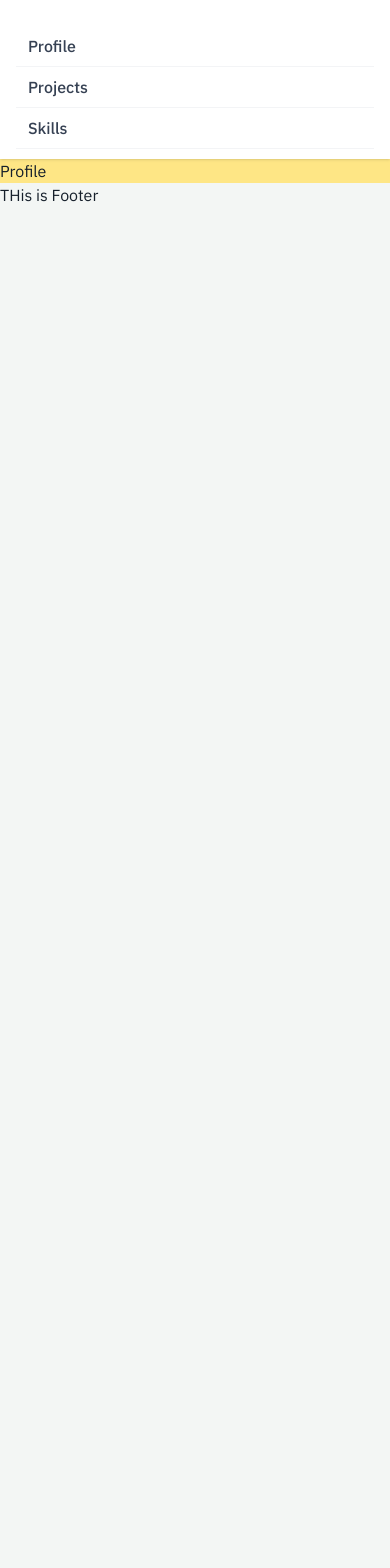
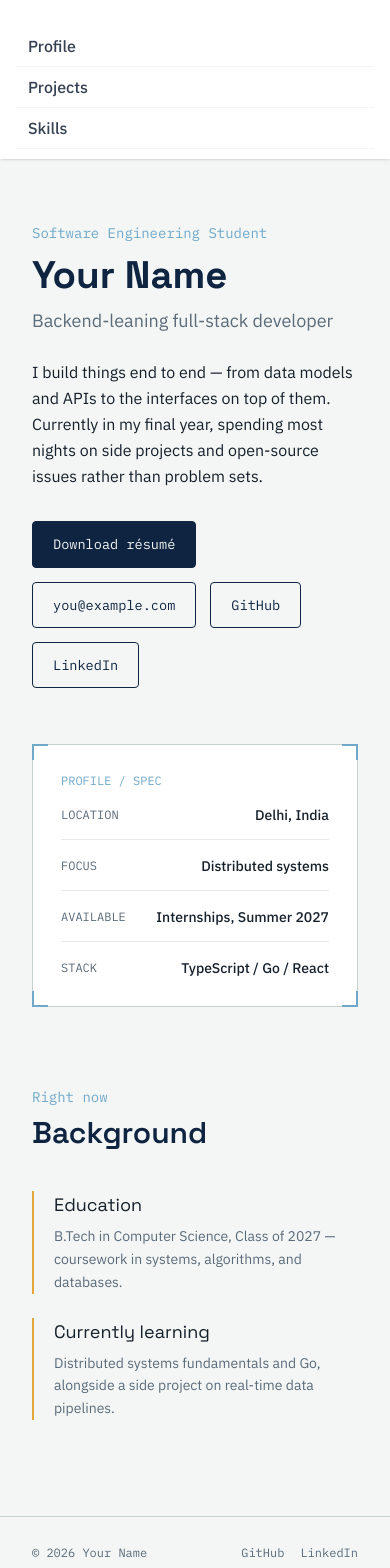
Before and after one commit to dev-manvendra/Portfolio, a React app: page /profile in a window 390 px wide. Shown: the top 1568 px of the page. Before the commit the page ends 844 px from the top, so only its background shows below. Built offline with nearby package versions, Linux system fonts and the light colour scheme; the HTML template or start-up script is replaced by a standard one.

Commit message:
feat: implement Profile component with structured data and responsive layout

```diff
--- a/src/Components/Profile.jsx
+++ b/src/Components/Profile.jsx
@@ -1,7 +1,120 @@
-function Profile() {
-    return (
-        <div className='bg-amber-200'> Profile </div>
-    )
+// import Nav from "./Nav";
+
+// Edit everything below — this is the only place page copy lives.
+const PROFILE_DATA = {
+  eyebrow: "Software Engineering Student",
+  name: "Your Name",
+  role: "Backend-leaning full-stack developer",
+  bio:
+    "I build things end to end — from data models and APIs to the interfaces on top of them. Currently in my final year, spending most nights on side projects and open-source issues rather than problem sets.",
+  resumeUrl: "/resume.pdf",
+  email: "you@example.com",
+  socials: [
+    { label: "GitHub", url: "https://github.com/yourhandle" },
+    { label: "LinkedIn", url: "https://linkedin.com/in/yourhandle" },
+  ],
+  stats: [
+    { label: "LOCATION", value: "Delhi, India" },
+    { label: "FOCUS", value: "Distributed systems" },
+    { label: "AVAILABLE", value: "Internships, Summer 2027" },
+    { label: "STACK", value: "TypeScript / Go / React" },
+  ],
+  now: [
+    {
+      title: "Education",
+      body: "B.Tech in Computer Science, Class of 2027 — coursework in systems, algorithms, and databases.",
+    },
+    {
+      title: "Currently learning",
+      body: "Distributed systems fundamentals and Go, alongside a side project on real-time data pipelines.",
+    },
+  ],
+};
+
+export default function Profile() {
+  const { eyebrow, name, role, bio, resumeUrl, email, socials, stats, now } =
+    PROFILE_DATA;
+
+  return (
+    <div className="min-h-screen bg-paper text-ink font-body">
+
+      <main className="mx-auto max-w-page px-8 pb-24">
+        {/* Hero */}
+        <section className="grid grid-cols-1 gap-14 pt-16 md:grid-cols-[1.3fr_0.9fr] md:gap-14">
+          <div>
+            <p className="mb-3 font-mono text-sm text-line-cyan">{eyebrow}</p>
+            <h1 className="mb-3 font-display text-[clamp(2.4rem,5vw,3.6rem)] font-bold leading-[1.05] text-navy-deep">
+              {name}
+            </h1>
+            <p className="mb-6 text-lg text-muted">{role}</p>
+            <p className="mb-8 max-w-[56ch] leading-relaxed">{bio}</p>
+
+            <div className="flex flex-wrap gap-3.5">
+              <a href={resumeUrl} className="btn-primary">
+                Download résumé
+              </a>
+              <a href={`mailto:${email}`} className="btn-ghost">
+                {email}
+              </a>
+              {socials.map((s) => (
+                <a key={s.label} href={s.url} className="btn-ghost">
+                  {s.label}
+                </a>
+              ))}
+            </div>
+          </div>
+
+          {/* Stat panel with blueprint corner marks */}
+          <div className="relative border border-line bg-white p-7">
+            <span className="pointer-events-none absolute -top-px -left-px h-4 w-4 border-l-2 border-t-2 border-line-cyan" />
+            <span className="pointer-events-none absolute -top-px -right-px h-4 w-4 border-r-2 border-t-2 border-line-cyan" />
+            <span className="pointer-events-none absolute -bottom-px -left-px h-4 w-4 border-l-2 border-b-2 border-line-cyan" />
+            <span className="pointer-events-none absolute -bottom-px -right-px h-4 w-4 border-r-2 border-b-2 border-line-cyan" />
+
+            <p className="mb-4 font-mono text-xs text-line-cyan">PROFILE / SPEC</p>
+            <dl className="flex flex-col gap-4">
+              {stats.map((stat) => (
+                <div
+                  key={stat.label}
+                  className="flex items-center justify-between gap-3 border-b border-paper-dim pb-3.5 last:border-b-0 last:pb-0"
+                >
+                  <dt className="font-mono text-xs text-muted">{stat.label}</dt>
+                  <dd className="text-right text-sm font-medium">{stat.value}</dd>
+                </div>
+              ))}
+            </dl>
+          </div>
+        </section>
+
+        {/* Now / background */}
+        <section className="pt-20">
+          <p className="mb-2 font-mono text-sm text-line-cyan">Right now</p>
+          <h2 className="mb-10 font-display text-3xl font-semibold text-navy-deep">
+            Background
+          </h2>
+          <div className="grid grid-cols-1 gap-6 md:grid-cols-2">
+            {now.map((item) => (
+              <div key={item.title} className="border-l-2 border-signal pl-5">
+                <h3 className="mb-1.5 font-display text-lg">{item.title}</h3>
+                <p className="text-sm leading-relaxed text-muted">{item.body}</p>
+              </div>
+            ))}
+          </div>
+        </section>
+      </main>
+
+      <footer className="mx-auto flex max-w-page items-center justify-between border-t border-line px-8 py-7 font-mono text-xs text-muted">
+        <span>&copy; {new Date().getFullYear()} {name}</span>
+        <ul className="m-0 flex list-none gap-4 p-0">
+          {socials.map((s) => (
+            <li key={s.label}>
+              <a href={s.url} className="hover:text-navy-deep">
+                {s.label}
+              </a>
+            </li>
+          ))}
+        </ul>
+      </footer>
+    </div>
+  );
 }
-
-export default Profile
```
